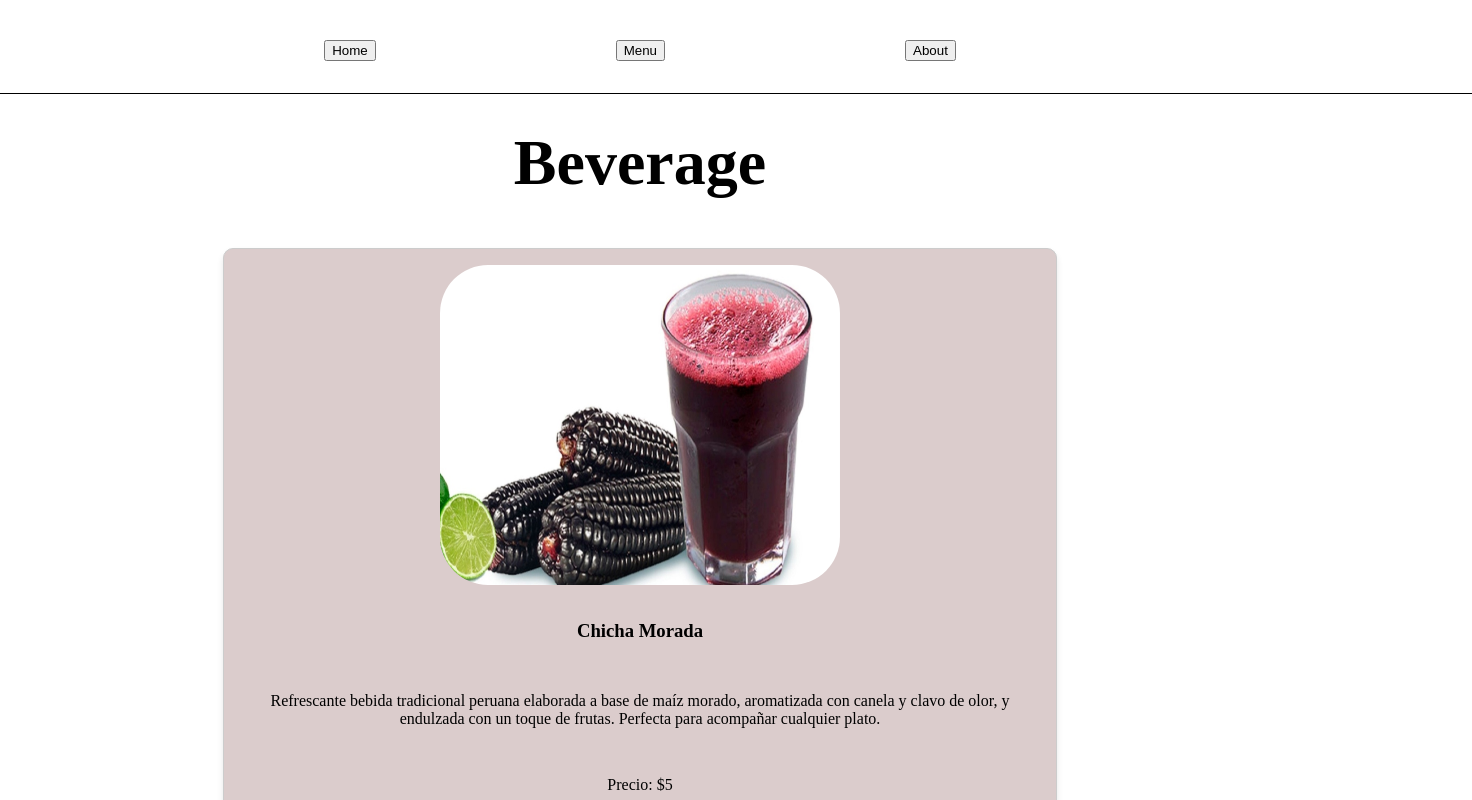
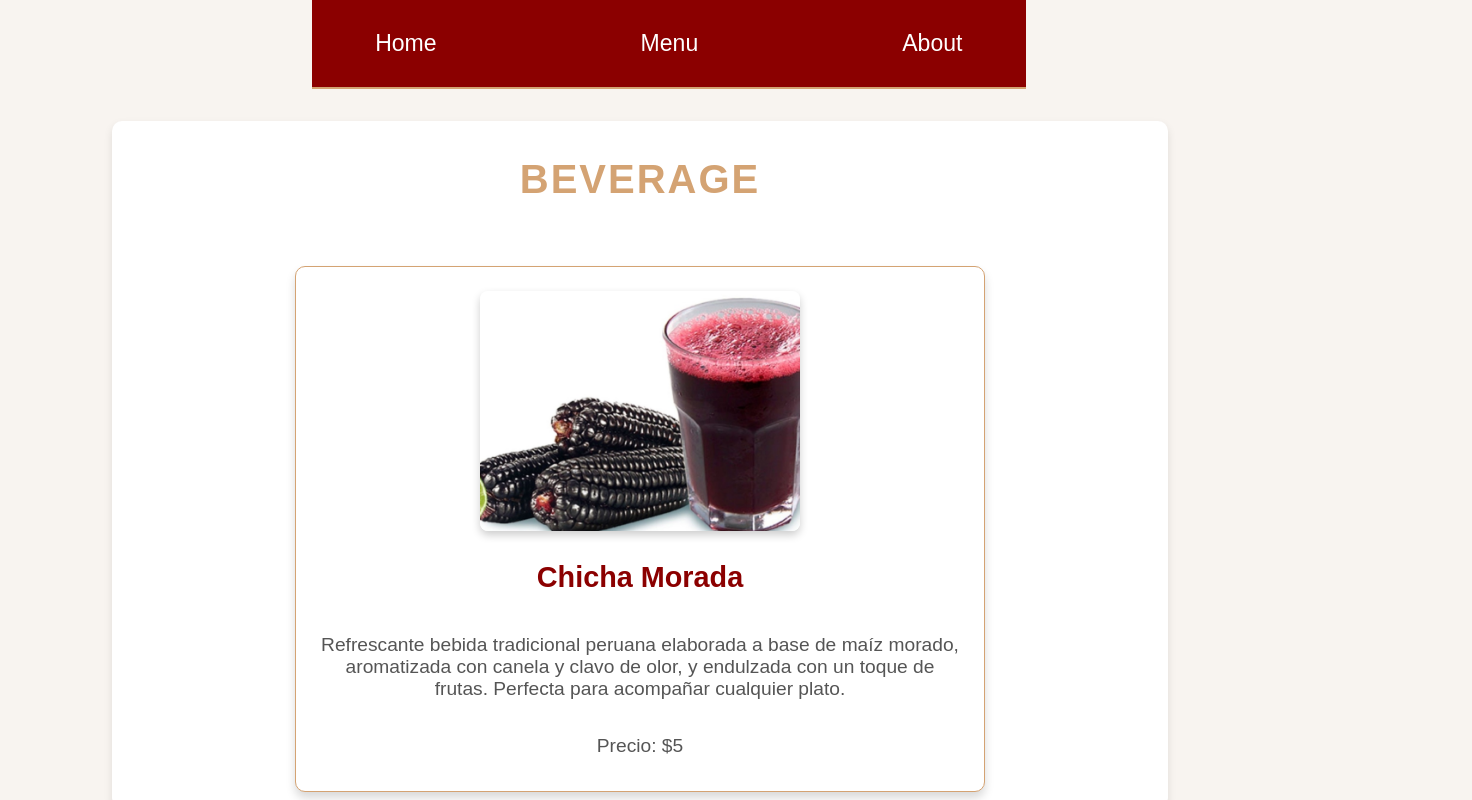
Before and after one commit to CarlosArroyoB/restaurant-page-OdinProject, a website built with webpack: page src/template.html in a window 1280 px wide. Both pictures are taken after a click on the button "Menu". Shown: the top 800 px of the page, 1472 px wide, since content can reach past the window. Built offline with nearby package versions, Linux system fonts and the light colour scheme.

Commit message:
changing the styles

```diff
--- a/src/styles.css
+++ b/src/styles.css
@@ -1,59 +1,143 @@
-body{
+/* Estilo general */
+body {
+    font-family: 'Poppins', sans-serif; /* Fuente moderna y elegante */
+    background-color: #f8f4f0; /* Fondo claro y cálido */
+    color: #333; /* Texto en un tono oscuro para buena legibilidad */
+    margin: 0;
+    padding: 0;
     display: flex;
     flex-direction: column;
     justify-content: center;
     align-items: center;
 }
-nav{
+
+nav {
     display: flex;
     justify-content: center;
     align-items: center;
-    gap: 15em;
-    padding: 2em;
-    width: 100em;
-    border-bottom: 1px solid black;
+    gap: 10em;
+    padding: 1.5em;
+    width: 100%;
+    background-color: #8b0000; /* Rojo oscuro elegante */
+    color: white;
+    border-bottom: 2px solid #d4a373; /* Línea decorativa */
+    font-size: 1.2em;
+    font-weight: bold;
 }
-#content{
+
+nav button {
+    background-color: transparent;
+    border: none;
+    color: white;
+    font-size: 1.2em;
+    cursor: pointer;
+    transition: color 0.3s ease;
+}
+
+nav button:hover {
+    color: #d4a373; /* Color dorado al pasar el mouse */
+}
+
+#content {
     display: flex;
     flex-direction: column;
     justify-content: center;
     align-items: center;
+    padding: 2em;
+    width: 80%;
+}
 
+h1 {
+    font-size: 3.5em;
+    margin: 0.5em 0;
+    color: #8b0000; /* Rojo oscuro */
+    text-align: center;
 }
-h1{
-    font-size: 4em;
-    margin:0;
-    padding: 0.5em;
+
+img {
+    height: 18em;
+    width: 24em;
+    border-radius: 1em;
+    box-shadow: 0 4px 8px rgba(0, 0, 0, 0.2); /* Sombra elegante */
 }
-img{
-    height: 20em;
-    width: 25em;
-    border-radius: 3em;
-}
+
 .beverage-section, .sides-section, .main-dishes-section {
     display: flex;
-    flex-direction: column; /* Asegura que los elementos estén en columna */
-    justify-content: center; /* Centra verticalmente */
-    align-items: center; /* Centra horizontalmente */
-    width: 100%; /* Asegura que ocupe todo el ancho disponible */
-    margin-bottom: 2em; /* Espaciado entre secciones */
+    flex-direction: column;
+    justify-content: center;
+    align-items: center;
+    width: 100%;
+    margin-bottom: 3em;
+    padding: 1em;
+    background-color: #fff;
+    border-radius: 10px;
+    box-shadow: 0 4px 8px rgba(0, 0, 0, 0.1);
 }
+
+.beverage-section h1, .sides-section h1, .main-dishes-section h1 {
+    font-size: 2.5em;
+    color: #d4a373; /* Dorado */
+    margin-bottom: 1em;
+    text-transform: uppercase;
+    letter-spacing: 2px;
+}
+
 .card {
     text-align: center;
     display: flex;
     flex-direction: column;
     justify-content: center;
     align-items: center;
-    width: 50em;
+    width: 40em;
+    padding: 1.5em;
+    gap: 1em;
+    border: 1px solid #d4a373; /* Borde dorado */
+    border-radius: 10px;
+    box-shadow: 0 6px 10px rgba(0, 0, 0, 0.15); /* Sombra más pronunciada */
+    background-color: #fff;
+    margin-top: 1.5em;
+    transition: transform 0.3s ease, box-shadow 0.3s ease;
+}
+
+.card:hover {
+    transform: translateY(-5px); /* Efecto de elevación */
+    box-shadow: 0 8px 15px rgba(0, 0, 0, 0.2); /* Sombra más intensa */
+}
+
+.card img {
+    height: 15em;
+    width: 20em;
+    border-radius: 0.5em;
+    object-fit: cover;
+}
+
+.card h3 {
+    font-size: 1.8em;
+    color: #8b0000; /* Rojo oscuro */
+    margin: 0.5em 0;
+}
+
+.card p {
+    font-size: 1.2em;
+    color: #555; /* Gris oscuro */
+    margin: 0.5em 0;
+}
+
+.card p.price {
+    font-size: 1.5em;
+    font-weight: bold;
+    color: #d4a373; /* Dorado */
+}
+
+.homeDescription {
+    width: 60%;
+    font-size: 1.5em;
+    line-height: 1.8;
+    text-align: center;
+    color: #555;
+    margin: 1em 0;
+    background-color: #fff;
     padding: 1em;
-    gap: 1em;
-    border: 1px solid #ccc;
     border-radius: 10px;
-    box-shadow: 0 4px 6px rgba(0, 0, 0, 0.1);
-    background-color: #dbcccc;
-    margin-top: 1em;
+    box-shadow: 0 4px 8px rgba(0, 0, 0, 0.1);
 }
-.homeDescription{
-    width: 50em;
-    font-size: 1.3em;
-}
```
